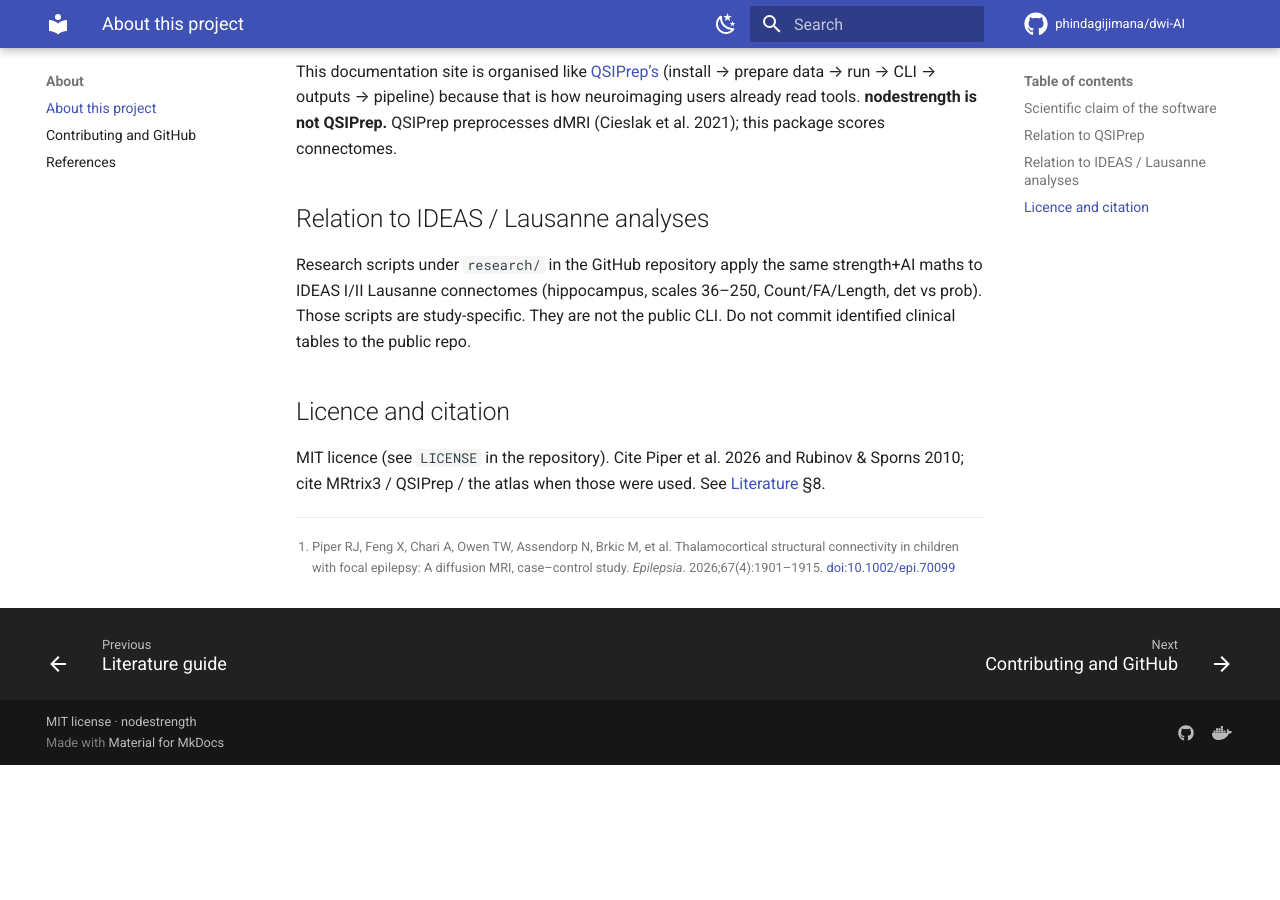
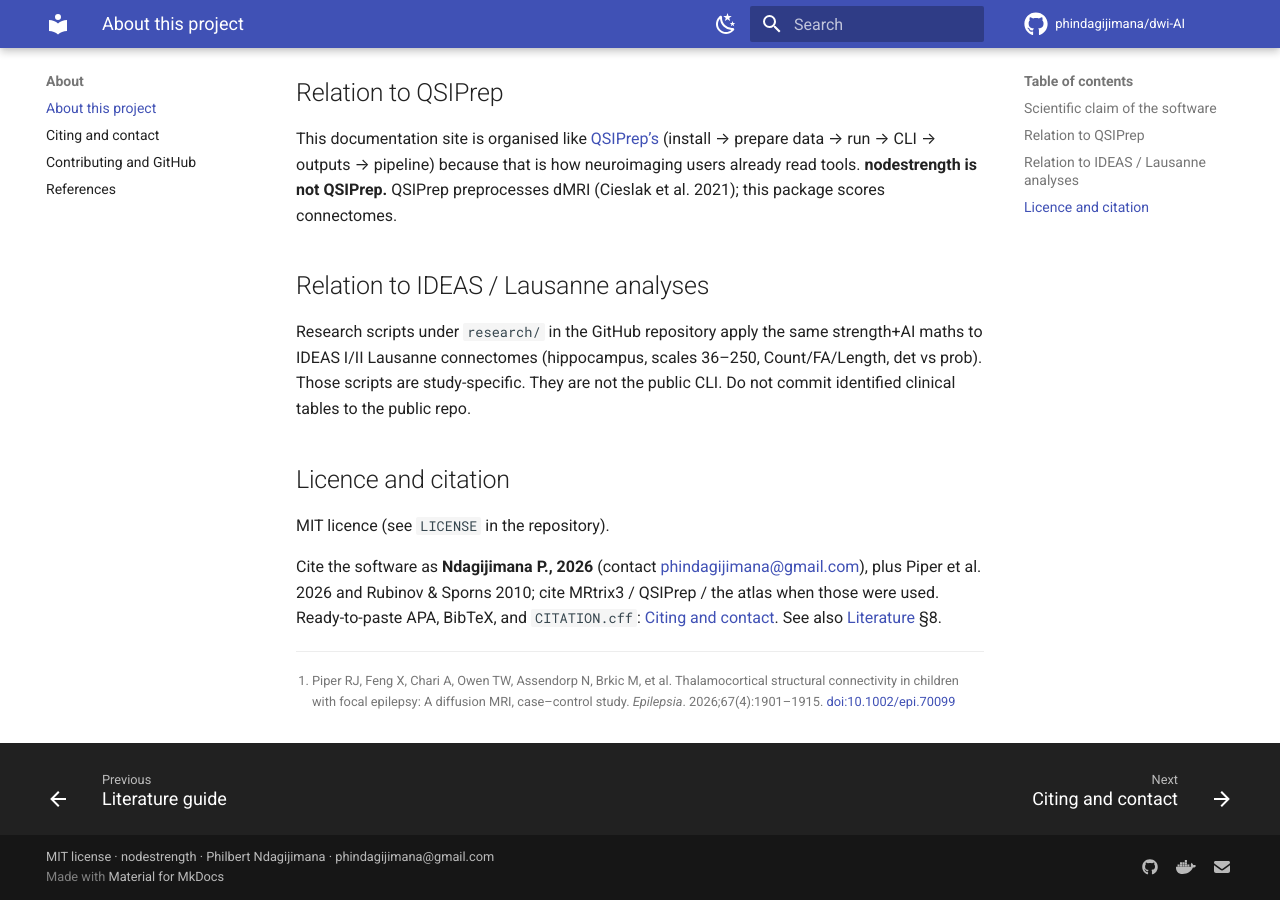
Before and after one commit to phindagijimana/dwi-AI, an MkDocs documentation site: the page built from docs/about.md, in a window 1280 px wide and 900 px high, scrolled down 738 px. Built offline with MkDocs 1.6.1 and Material for MkDocs 9.7.7, drawn with Linux system fonts in a browser that asks for light colours; comment, search, counter and statistics services are not loaded; before the commit the page ends 1503 px from its top, so only the background shows below that; some of the changed text lies outside the part shown.

Commit message:
Add software citation and contact for Philbert Ndagijimana.
Expose APA/BibTeX, CITATION.cff, and phindagijimana@gmail.com on the docs site and GitHub.

Co-authored-by: Cursor <cursoragent@cursor.com>

```diff
--- a/docs/about.md
+++ b/docs/about.md
@@ -1,7 +1,9 @@
 # About this project
 
-**nodestrength** is a Python analysis layer for **already reconstructed** structural connectomes. It implements the node-strength and laterality design of Piper et al., *Epilepsia* (2026)[^piper2026], and is maintained at:
+**nodestrength** is a Python analysis layer for **already reconstructed** structural connectomes. It implements the node-strength and laterality design of Piper et al., *Epilepsia* (2026)[^piper2026], and is maintained by **Philbert Ndagijimana**.
 
+- Author: Philbert Ndagijimana
+- Contact: [phindagijimana@gmail.com](mailto:phindagijimana@gmail.com)
 - Documentation: [phindagijimana.github.io/dwi-AI](https://phindagijimana.github.io/dwi-AI/)
 - Source: [github.com/phindagijimana/dwi-AI](https://github.com/phindagijimana/dwi-AI)
 - Container: `docker.io/phindagijimana321/nodestrength`
@@ -26,6 +28,8 @@ Research scripts under `research/` in the GitHub repository apply the same stren
 
 ## Licence and citation
 
-MIT licence (see `LICENSE` in the repository). Cite Piper et al. 2026 and Rubinov & Sporns 2010; cite MRtrix3 / QSIPrep / the atlas when those were used. See [Literature](science/literature.md) §8.
+MIT licence (see `LICENSE` in the repository).
+
+Cite the software as **Ndagijimana P., 2026** (contact [phindagijimana@gmail.com](mailto:phindagijimana@gmail.com)), plus Piper et al. 2026 and Rubinov & Sporns 2010; cite MRtrix3 / QSIPrep / the atlas when those were used. Ready-to-paste APA, BibTeX, and `CITATION.cff`: [Citing and contact](citing.md). See also [Literature](science/literature.md) §8.
 
 [^piper2026]: Piper RJ, Feng X, Chari A, Owen TW, Assendorp N, Brkic M, et al. Thalamocortical structural connectivity in children with focal epilepsy: A diffusion MRI, case–control study. *Epilepsia*. 2026;67(4):1901–1915. [doi:10.1002/epi.70099](https://doi.org/10.1002/epi.70099)
--- a/mkdocs.yml
+++ b/mkdocs.yml
@@ -4,7 +4,7 @@ site_url: https://phindagijimana.github.io/dwi-AI/
 repo_url: https://github.com/phindagijimana/dwi-AI
 repo_name: phindagijimana/dwi-AI
 edit_uri: edit/main/docs/
-copyright: MIT license · nodestrength
+copyright: MIT license · nodestrength · Philbert Ndagijimana · phindagijimana@gmail.com
 
 theme:
   name: material
@@ -74,6 +74,8 @@ extra:
       link: https://github.com/phindagijimana/dwi-AI
     - icon: fontawesome/brands/docker
       link: https://hub.docker.com/r/phindagijimana321/nodestrength
+    - icon: fontawesome/solid/envelope
+      link: mailto:phindagijimana@gmail.com
 
 nav:
   - Home: index.md
@@ -98,5 +100,6 @@ nav:
       - Literature guide: science/literature.md
   - About:
       - About this project: about.md
+      - Citing and contact: citing.md
       - Contributing and GitHub: contributing.md
       - References: references.md
--- a/pyproject.toml
+++ b/pyproject.toml
@@ -9,6 +9,12 @@ description = "Reimplementation of Piper et al. 2026 (Epilepsia) thalamocortical
 readme = "node.md"
 requires-python = ">=3.9"
 license = { text = "MIT" }
+authors = [
+    { name = "Philbert Ndagijimana", email = "phindagijimana@gmail.com" },
+]
+maintainers = [
+    { name = "Philbert Ndagijimana", email = "phindagijimana@gmail.com" },
+]
 dependencies = [
     "numpy>=1.23",
     "pandas>=1.5",
```
Also changed, not shown: README.md (+5 -1 lines), docs/citing.md (added, +52 -0 lines), docs/contributing.md (+4 -2 lines), docs/index.md (+4 -2 lines), docs/references.md (+4 -0 lines), docs/science/literature.md (+1 -1 lines), 1 other file.
